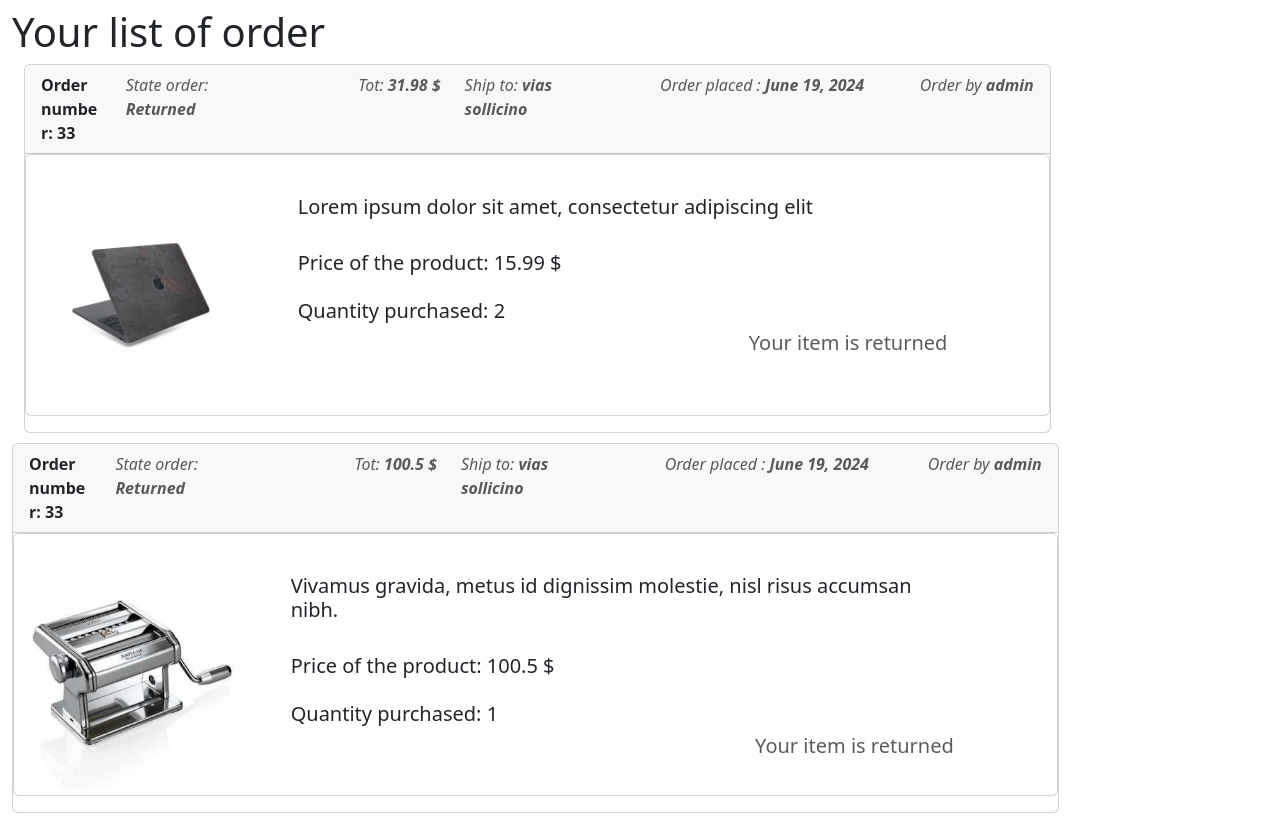
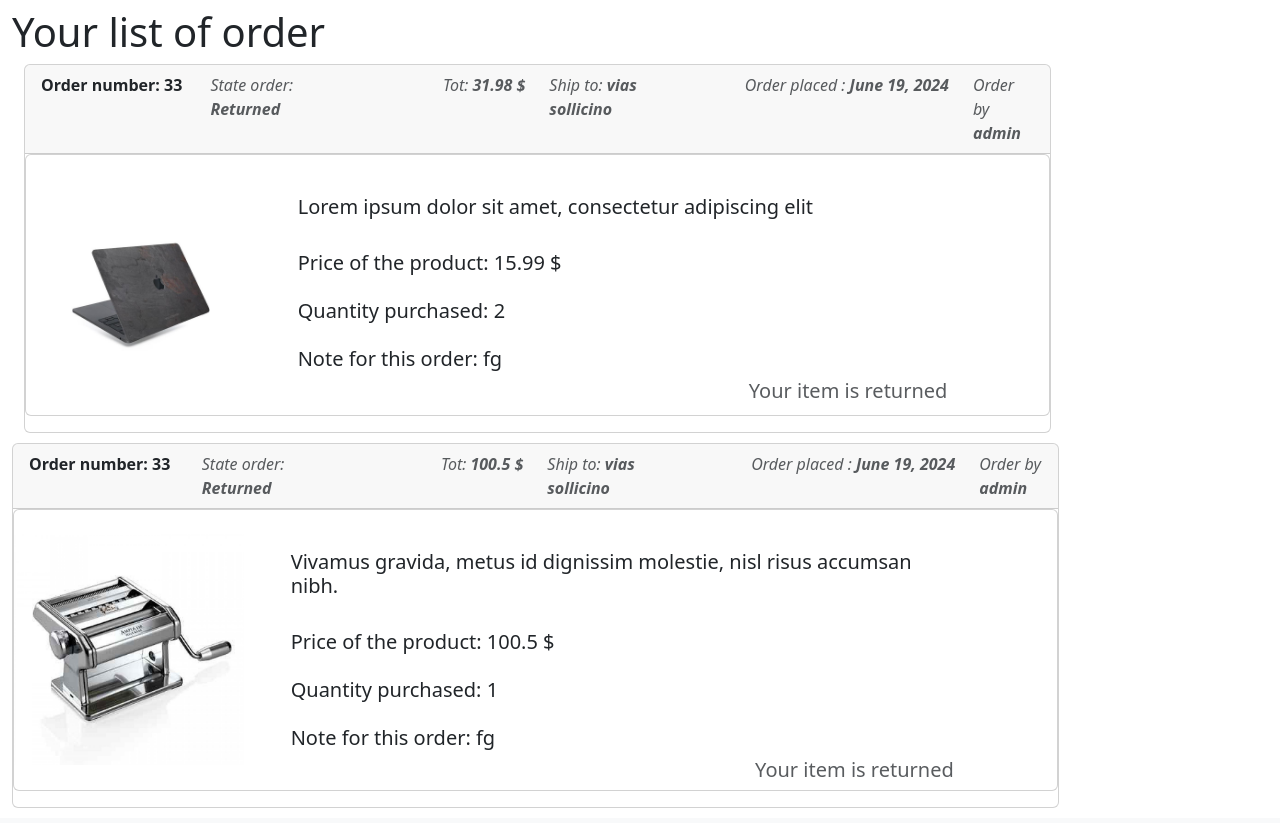
Before and after one commit to adi-web/ECommerce, a Django app: page /order/ in a window 1280 px wide. Shown: the part 56-879 px from the top of the page. Run offline with Django 4.2, Linux system fonts and the light colour scheme; a user stored in the database is signed in; data comes from the database, SQL or seed files in the repository; some libraries are stand-ins or nearby versions.

Commit message:
Update order.html

```diff
--- a/order/templates/order.html
+++ b/order/templates/order.html
@@ -10,7 +10,7 @@
                 <div class="card">
                     <div class="card-header">
                         <div class="row d-flex">
-                            <div class="col-1">
+                            <div class="col-2">
                                     <span class="fw-bold">Order number: {{order_info.order.pk}}</span>
                             </div>
                             {% if order_info.stateItem == True %}
@@ -50,6 +50,9 @@
                                 </a>
                                 <h5 class="card-text mt-4 ">Price of the product: {{ order_info.item.price }} $</h5>
                                 <h5 class="card-text mt-4 ">Quantity purchased: {{ order_info.quantity }}</h5>
+                                 {% if order_info.order.noteOrder %}
+                                    <h5 class="card-text mt-4 ">Note for this order: {{ order_info.order.noteOrder }}</h5>
+                                  {% endif%}
                                  {% if order_info.stateItem == True %}
                                   <a href="{% url 'detail_item' order_info.item.pk %}" class="d-inline-flex link-dark text-decoration-none mt-4">
                                     <button class="btn btn-success">View item details</button>
```
